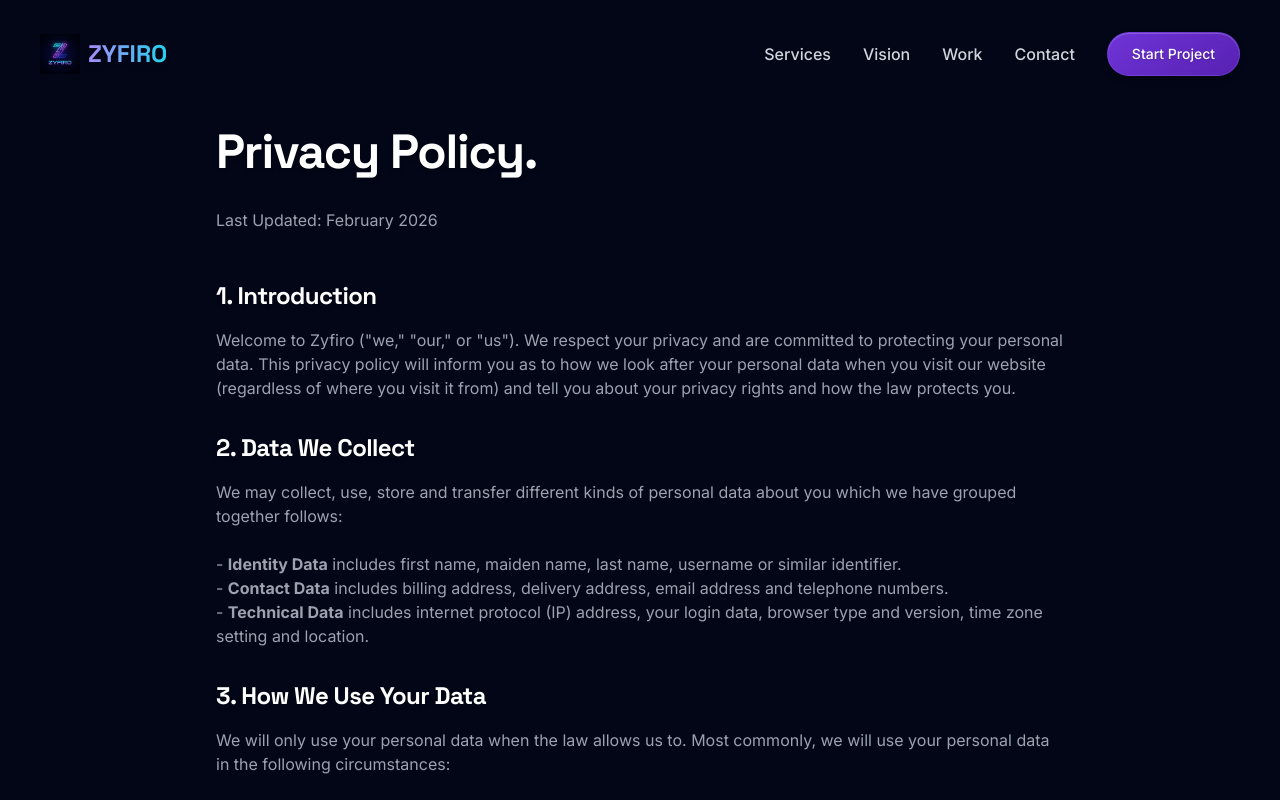
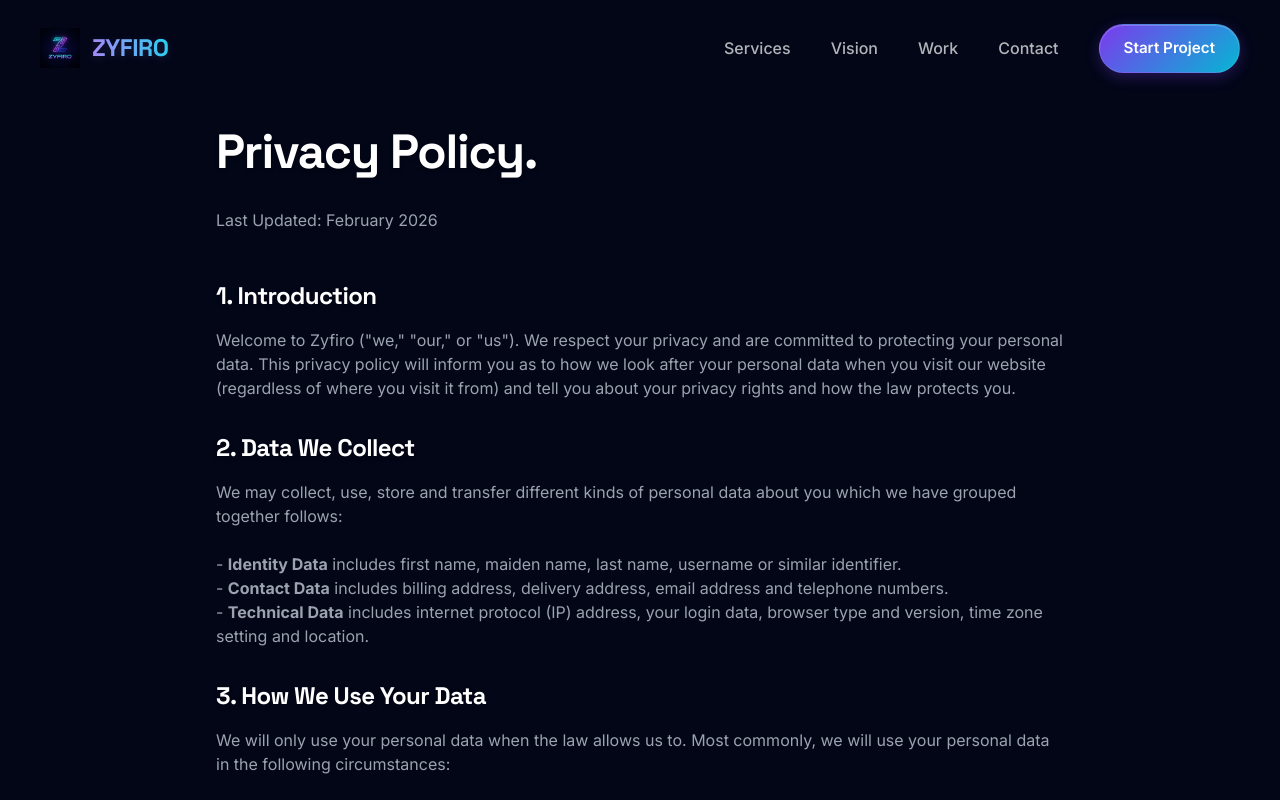
Before and after one commit to xeeshan-zs/zyfiro, a React (Vite) app: page /privacy-policy in a window 1280 px wide. Shown: the top 800 px of the page. Built offline with nearby package versions, Linux system fonts and the light colour scheme.

Commit message:
feat: redesign navbar with CSS Modules and premium styling

```diff
--- /dev/null
+++ b/src/components/layout/Navbar.module.css
@@ -0,0 +1,218 @@
+/* Navbar.module.css */
+
+.navbar {
+  position: fixed;
+  top: 0;
+  left: 0;
+  right: 0;
+  z-index: 1000;
+  padding: 1.5rem 2rem;
+  transition: all 0.3s ease;
+  background: transparent;
+  display: flex;
+  justify-content: center;
+}
+
+.navbarScrolled {
+  padding: 1rem 2rem;
+  background: rgba(10, 10, 20, 0.8);
+  backdrop-filter: blur(16px);
+  -webkit-backdrop-filter: blur(16px);
+  border-bottom: 1px solid rgba(255, 255, 255, 0.05);
+  box-shadow: 0 4px 30px rgba(0, 0, 0, 0.1);
+}
+
+.container {
+  max-width: 1200px;
+  width: 100%;
+  display: flex;
+  align-items: center;
+  justify-content: space-between;
+}
+
+.logoLink {
+  display: flex;
+  align-items: center;
+  gap: 0.75rem;
+  text-decoration: none;
+  transition: transform 0.2s ease;
+}
+
+.logoLink:hover {
+  transform: scale(1.02);
+}
+
+.logoImage {
+  height: 2.5rem;
+  width: auto;
+  object-fit: contain;
+}
+
+.logoText {
+  font-family: 'Space Grotesk', sans-serif;
+  font-size: 1.5rem;
+  font-weight: 700;
+  color: #fff;
+  letter-spacing: -0.02em;
+  background: linear-gradient(to right, #a78bfa, #22d3ee);
+  -webkit-background-clip: text;
+  background-clip: text;
+  color: transparent;
+  text-shadow: 0 2px 10px rgba(167, 139, 250, 0.2);
+}
+
+/* Desktop Navigation */
+.desktopNav {
+  display: none;
+  align-items: center;
+  gap: 2.5rem;
+}
+
+@media (min-width: 768px) {
+  .desktopNav {
+    display: flex;
+  }
+}
+
+.navLink {
+  color: rgba(255, 255, 255, 0.7);
+  font-family: 'Inter', sans-serif;
+  font-weight: 500;
+  font-size: 1rem;
+  text-decoration: none;
+  transition: all 0.2s ease;
+  position: relative;
+}
+
+.navLink:hover {
+  color: #fff;
+  text-shadow: 0 0 8px rgba(255, 255, 255, 0.4);
+}
+
+.navLink::after {
+  content: '';
+  position: absolute;
+  bottom: -4px;
+  left: 50%;
+  transform: translateX(-50%);
+  width: 0;
+  height: 2px;
+  background: linear-gradient(to right, #a78bfa, #22d3ee);
+  transition: width 0.2s ease;
+  border-radius: 2px;
+}
+
+.navLink:hover::after {
+  width: 100%;
+}
+
+.ctaButton {
+  background: linear-gradient(135deg, #7c3aed 0%, #06b6d4 100%);
+  color: white;
+  padding: 0.75rem 1.5rem;
+  border-radius: 9999px;
+  font-weight: 600;
+  font-size: 0.95rem;
+  text-decoration: none;
+  transition: all 0.3s cubic-bezier(0.4, 0, 0.2, 1);
+  box-shadow: 0 4px 15px rgba(124, 58, 237, 0.3), inset 0 1px 0 rgba(255, 255, 255, 0.2);
+  border: 1px solid rgba(255, 255, 255, 0.1);
+  display: inline-flex;
+  align-items: center;
+  justify-content: center;
+}
+
+.ctaButton:hover {
+  transform: translateY(-2px);
+  box-shadow: 0 8px 25px rgba(124, 58, 237, 0.5), inset 0 1px 0 rgba(255, 255, 255, 0.3);
+  filter: brightness(1.1);
+}
+
+.ctaButton:active {
+  transform: translateY(1px);
+}
+
+/* Mobile Toggle */
+.mobileToggle {
+  display: flex;
+  align-items: center;
+  justify-content: center;
+  background: transparent;
+  border: none;
+  color: white;
+  cursor: pointer;
+  padding: 0.5rem;
+  transition: color 0.2s ease;
+}
+
+@media (min-width: 768px) {
+  .mobileToggle {
+    display: none;
+  }
+}
+
+.mobileToggle:hover {
+  color: #a78bfa;
+}
+
+/* Mobile Menu */
+.mobileMenuOverlay {
+  position: fixed;
+  top: 0;
+  left: 0;
+  right: 0;
+  bottom: 0;
+  background: rgba(0, 0, 0, 0.6);
+  backdrop-filter: blur(4px);
+  z-index: 999;
+  display: flex; /* Adjust visibility using JS or CSS display */
+}
+
+/* We'll animate the container usually, but for simple CSS modules,
+   we can just use the classes and let Framer Motion handle animation
+   in the TSX file, or use CSS classes for structure.
+   Here I define the structure assuming Framer Motion wrapper. */
+
+.mobileMenuContainer {
+  position: absolute;
+  top: 100%;
+  left: 0;
+  right: 0;
+  background: rgba(15, 23, 42, 0.95);
+  backdrop-filter: blur(20px);
+  -webkit-backdrop-filter: blur(20px);
+  border-bottom: 1px solid rgba(255, 255, 255, 0.1);
+  padding: 2rem;
+  display: flex;
+  flex-direction: column;
+  gap: 1.5rem;
+  box-shadow: 0 10px 40px rgba(0, 0, 0, 0.5);
+}
+
+@media (min-width: 768px) {
+  .mobileMenuOverlay, .mobileMenuContainer {
+    display: none;
+  }
+}
+
+.mobileNavLink {
+  color: rgba(255, 255, 255, 0.8);
+  font-family: 'Space Grotesk', sans-serif;
+  font-size: 1.25rem;
+  font-weight: 500;
+  text-decoration: none;
+  transition: color 0.2s ease;
+  display: block;
+  text-align: center;
+}
+
+.mobileNavLink:hover {
+  color: #fff;
+  text-shadow: 0 0 10px rgba(167, 139, 250, 0.5);
+}
+
+.mobileCtaButton {
+  width: 100%;
+  text-align: center;
+  margin-top: 1rem;
+}
--- a/src/components/layout/Navbar.tsx
+++ b/src/components/layout/Navbar.tsx
@@ -1,10 +1,9 @@
 import React from 'react';
-import { motion } from 'framer-motion';
+import { motion, AnimatePresence } from 'framer-motion';
 import { Menu, X } from 'lucide-react';
 import { useLocation } from 'react-router-dom';
-import { cn } from '../../lib/utils';
 import logo from '../../assets/logo.png';
-import { buttonVariants } from '../ui/button';
+import styles from './Navbar.module.css';
 
 export function Navbar() {
     const [isOpen, setIsOpen] = React.useState(false);
@@ -36,39 +35,36 @@ export function Navbar() {
 
     return (
         <nav
-            className={cn(
-                'fixed top-4 left-4 right-4 z-50 transition-all duration-300 rounded-2xl',
-                scrolled ? 'skeuo-floating py-3 px-2' : 'bg-transparent py-4'
-            )}
+            className={`${styles.navbar} ${scrolled ? styles.navbarScrolled : ''}`}
         >
-            <div className="container mx-auto px-6 flex items-center justify-between">
-                <a href="/" className="flex items-center gap-2 group">
+            <div className={styles.container}>
+                <a href="/" className={styles.logoLink}>
                     {/* Logo Image */}
-                    <img src={logo} alt="Zyfiro Logo" className="h-10 w-auto object-contain transition-transform group-hover:scale-105" />
-                    <span className="text-2xl font-heading font-bold bg-clip-text text-transparent bg-gradient-to-r from-violet-400 to-cyan-400 drop-shadow-md">
+                    <img src={logo} alt="Zyfiro Logo" className={styles.logoImage} />
+                    <span className={styles.logoText}>
                         ZYFIRO
                     </span>
                 </a>
 
                 {/* Desktop Nav */}
-                <div className="hidden md:flex items-center space-x-8">
+                <div className={styles.desktopNav}>
                     {navLinks.map((link) => (
                         <a
                             key={link.name}
                             href={getHref(link.href)}
-                            className="text-gray-300 hover:text-white transition-colors font-medium"
+                            className={styles.navLink}
                         >
                             {link.name}
                         </a>
                     ))}
-                    <a href={getHref("#contact")} className={cn(buttonVariants({ variant: "default" }), "hover:scale-105 transition-transform")}>
+                    <a href={getHref("#contact")} className={styles.ctaButton}>
                         Start Project
                     </a>
                 </div>
 
                 {/* Mobile Toggle */}
                 <button
-                    className="md:hidden text-white"
+                    className={styles.mobileToggle}
                     onClick={() => setIsOpen(!isOpen)}
                 >
                     {isOpen ? <X size={24} /> : <Menu size={24} />}
@@ -76,18 +72,21 @@ export function Navbar() {
             </div>
 
             {/* Mobile Menu */}
+            <AnimatePresence>
                 {isOpen && (
                     <motion.div
                         initial={{ opacity: 0, y: -20 }}
                         animate={{ opacity: 1, y: 0 }}
-                    className="md:hidden absolute top-full left-0 right-0 bg-dark/95 backdrop-blur-lg border-b border-white/10 p-6"
+                        exit={{ opacity: 0, y: -20 }}
+                        transition={{ duration: 0.2 }}
+                        className={styles.mobileMenuContainer}
                     >
-                    <div className="flex flex-col space-y-4">
+                        <div style={{ display: 'flex', flexDirection: 'column', gap: '1.5rem' }}>
                             {navLinks.map((link) => (
                                 <a
                                     key={link.name}
                                     href={getHref(link.href)}
-                                className="text-gray-300 hover:text-white text-lg font-medium"
+                                    className={styles.mobileNavLink}
                                     onClick={() => setIsOpen(false)}
                                 >
                                     {link.name}
@@ -95,7 +94,8 @@ export function Navbar() {
                             ))}
                             <a
                                 href={getHref("#contact")}
-                            className={cn(buttonVariants({ variant: "default" }), "w-full")}
+                                className={styles.ctaButton}
+                                style={{ width: '100%', textAlign: 'center' }}
                                 onClick={() => setIsOpen(false)}
                             >
                                 Start Project
@@ -103,6 +103,7 @@ export function Navbar() {
                         </div>
                     </motion.div>
                 )}
+            </AnimatePresence>
         </nav>
     );
 }
--- a/tailwind.config.js
+++ b/tailwind.config.js
@@ -1,3 +1,5 @@
+import tailwindcssAnimate from "tailwindcss-animate";
+
 /** @type {import('tailwindcss').Config} */
 export default {
 	darkMode: ["class"],
@@ -70,5 +72,5 @@ export default {
 			}
 		}
 	},
-	plugins: [require("tailwindcss-animate")],
+	plugins: [tailwindcssAnimate],
 }
```
Lines whose indentation alone changed are shown as unchanged.
